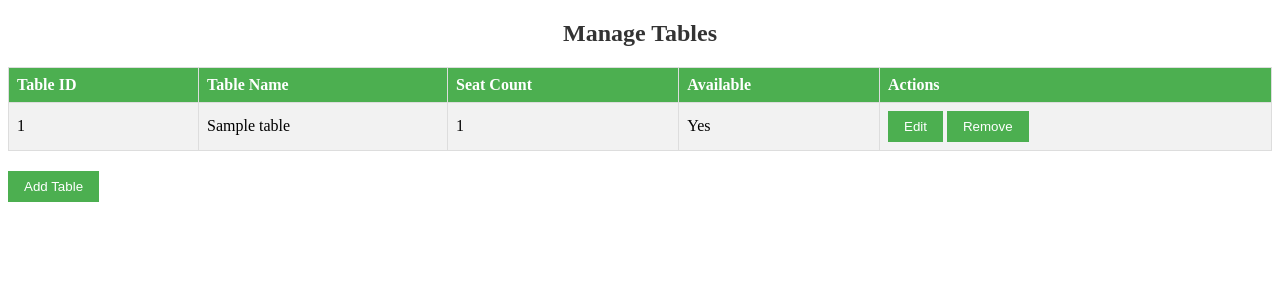
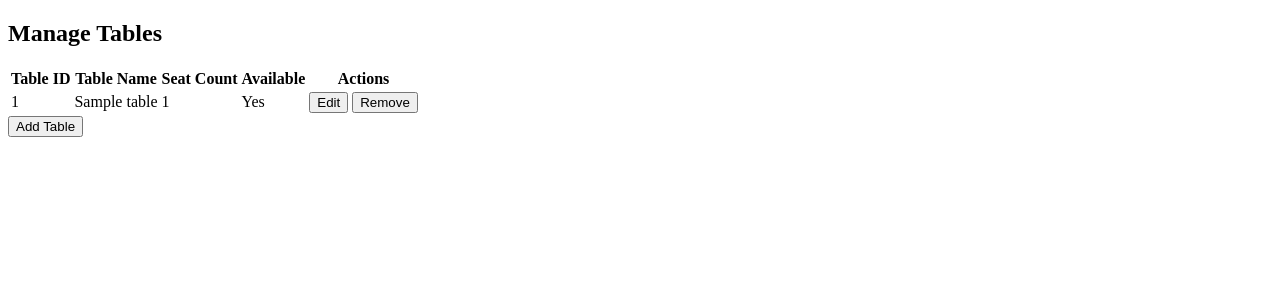
Before and after one commit to VithurshanV2/restaurant-management-system, a PHP site: page /manage-tables-front.php in a window 1280 px wide. Shown: the top 300 px of the page. Run offline with PHP 8.4, Linux system fonts and the light colour scheme; tables that the repository leaves empty or names only in its code hold one stand-in row (values such as "Sample post").

Commit message:
manage-tables-front.php

```diff
--- a/public/reservation/manage-tables-front.php
+++ b/public/reservation/manage-tables-front.php
@@ -19,78 +19,7 @@ unset($_SESSION["success_message"], $_SESSION["errors"], $_SESSION["form_data"])
     <meta charset="UTF-8">
     <meta name="viewport" content="width=device-width, initial-scale=1.0">
     <title>Manage Tables</title>
-    <style>
-        <style>
-        body {
-            font-family: Arial, sans-serif;
-            background-color: #f9f9f9;
-            margin: 0;
-            padding: 20px;
-        }
-        h2 {
-            text-align: center; color: #333;
 
-        } table
-
-        {
-            width: 100%;
-            border-collapse: collapse;
-            margin-bottom: 20px;
-        }
-        th, td {
-            border: 1px solid #ddd;
-            padding: 8px; text-align: left;
-        }
-        th {
-            background-color: #4CAF50;
-            color: white;
-        }
-        tr:nth-child(even) {
-            background-color: #f2f2f2;
-        }
-        button {
-            background-color: #4CAF50;
-            color: white;
-            padding: 8px 16px;
-            border: none;
-            cursor: pointer;
-        }
-        button:hover {
-            background-color: #45a049;
-        }
-        .error-message {
-            color: red;
-            font-size: 14px;
-        }
-        form {
-            margin: 10px 0;
-        }
-        div {
-            margin-bottom: 15px;
-        }
-        label {
-            display: block;
-            margin-bottom: 5px;
-        }
-        input[type="text"],
-        input[type="number"] {
-            width: 100%;
-            padding: 8px;
-            box-sizing: border-box;
-            border: 1px solid #ccc;
-            border-radius: 4px;
-        }
-        #add_table, #edit_table {
-            border: 1px solid #ccc;
-            padding: 20px;
-            background-color: #fff;
-            border-radius: 8px;
-            margin: 20px 0;
-        }
-        #add_table h2, #edit_table h2 {
-            margin-top: 0;
-        }
-    </style>
 </head>
 
 <body>
```
